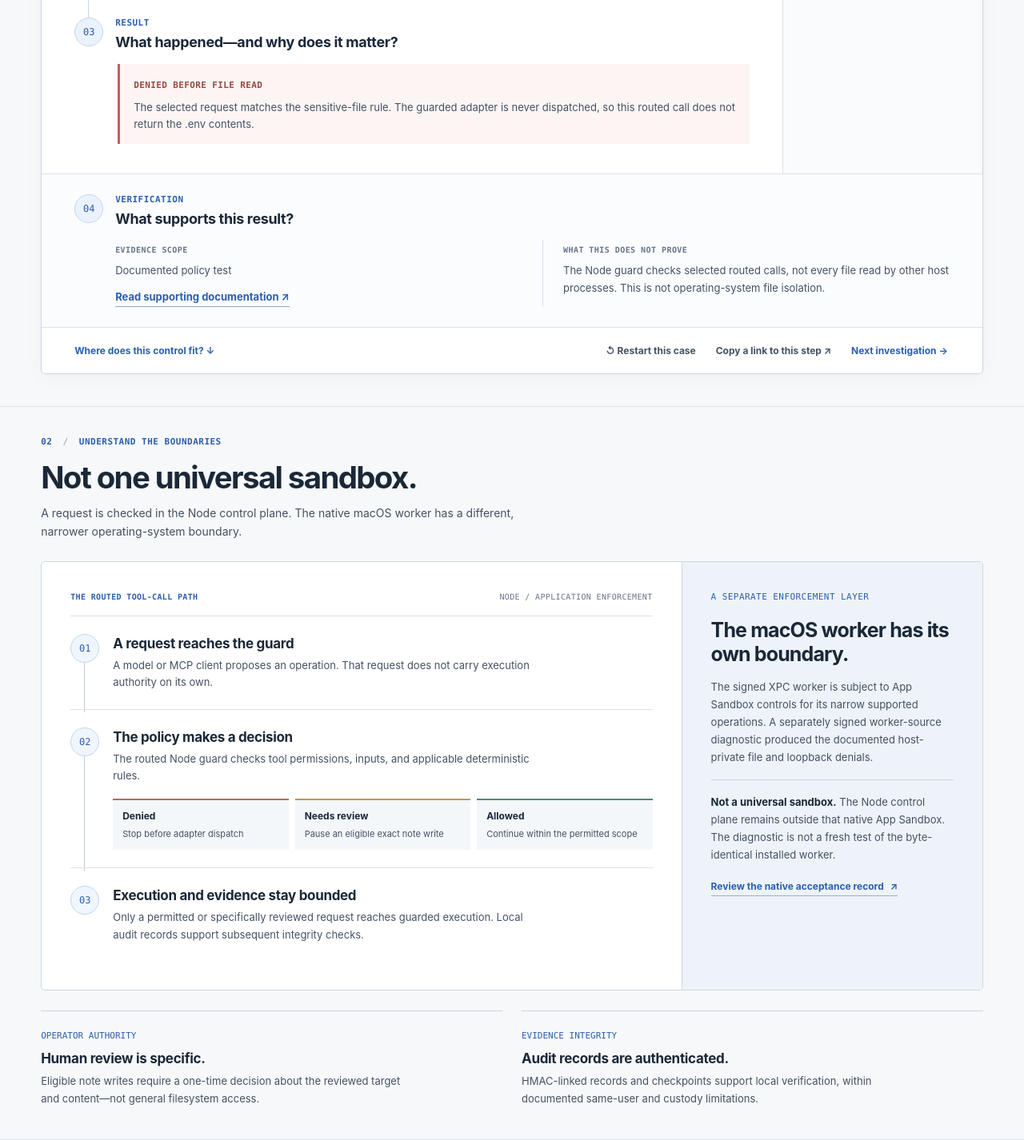
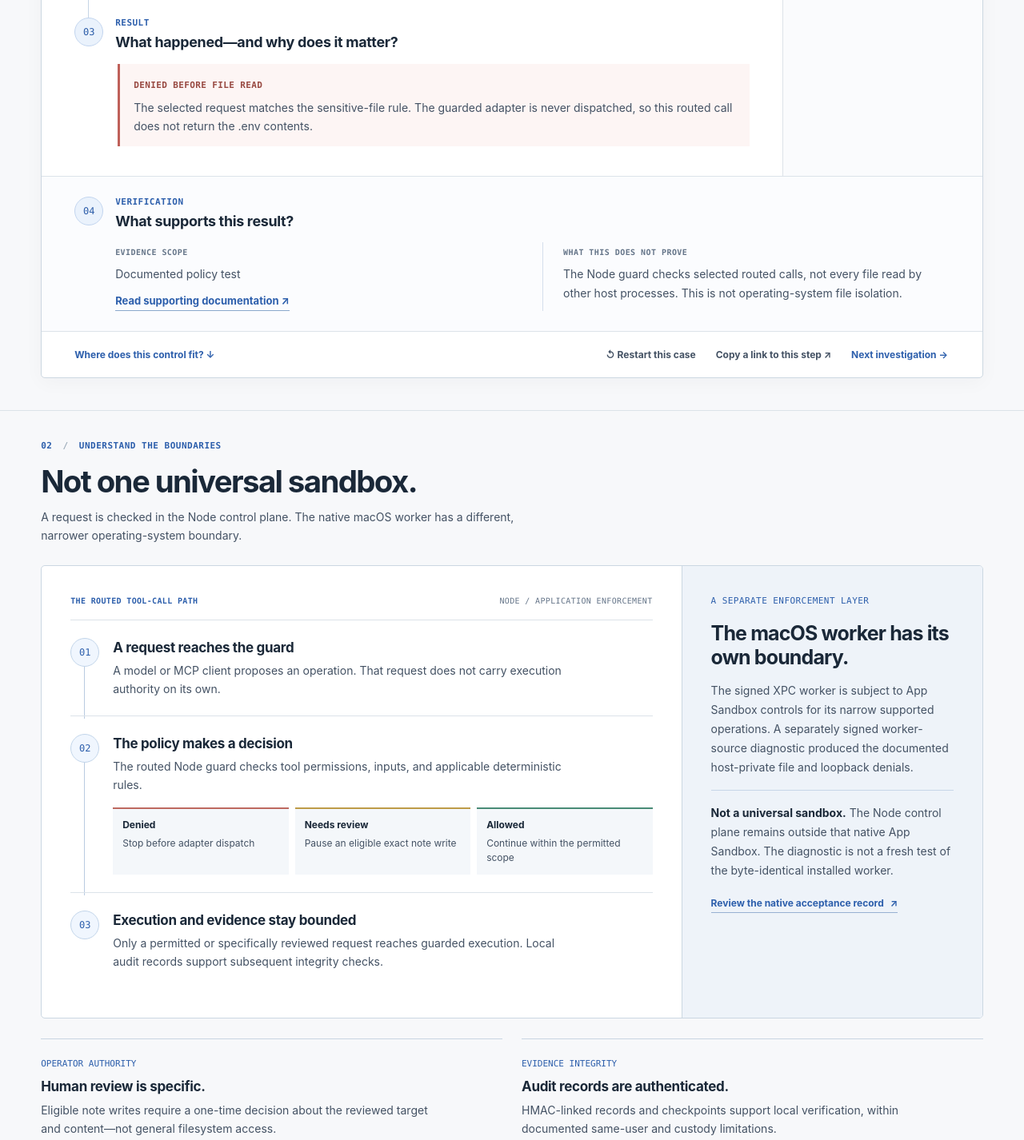
Before and after one commit to christophervalle85/agent-black-box-design-lab, a website with bundled scripts: page public/showcase.html in a window 1280 px wide. Shown: the part 1800-3226 px from the top of the page at 80% size. Built offline with nearby package versions, Linux system fonts and the light colour scheme.

Commit message:
Raise explanatory type sizes for readable decisions and architecture

```diff
--- a/public/showcase.css
+++ b/public/showcase.css
@@ -138,7 +138,7 @@ h1 span { color: #708092; }
 .case-story[data-kind="review"] .outcome-signal { color: #80600c; }
 .case-story[data-kind="native"] .outcome-signal { color: #275b8f; }
 .case-story[data-kind="audit"] .outcome-signal { color: #734b80; }
-.outcome-summary p { font-size: 13px; line-height: 1.62; color: var(--body); margin: 10px 0 0; }
+.outcome-summary p { font-size: 14px; line-height: 1.62; color: var(--body); margin: 10px 0 0; }
 .case-context { border-left: 1px solid var(--rule); background: #fafbfd; padding: 35px 22px 25px; min-width: 0; }
 .case-context h4 { margin: 0 0 21px; font-size: 14px; font-weight: 720; }
 .facts { margin: 0; }
@@ -153,7 +153,7 @@ h1 span { color: #708092; }
 .proof-content > div { min-width: 0; }
 .proof-content > div + div { border-left: 1px solid #d4dfed; padding-left: 25px; }
 .proof-label { font-size: 10px; color: var(--muted); font-weight: 700; }
-.proof-content p { font-size: 13px; color: var(--body); line-height: 1.65; margin: 8px 0 10px; }
+.proof-content p { font-size: 14px; color: var(--body); line-height: 1.65; margin: 8px 0 10px; }
 .proof-link { display: inline-block; font-size: 13px; font-weight: 730; text-decoration: none; color: var(--blue); border-bottom: 1px solid #8ba8cc; padding-bottom: 4px; }
 .proof-link:hover { border-color: var(--blue); }
 .case-footer { display: flex; align-items: center; justify-content: flex-end; flex-wrap: wrap; gap: 12px 21px; border-top: 1px solid var(--rule); padding: 13px clamp(24px,3.2vw,46px); }
@@ -197,7 +197,7 @@ h1 span { color: #708092; }
 }
 .chain-content { min-width: 0; }
 .chain-content h3 { margin: 2px 0 7px; font-size: 17px; letter-spacing: -.019em; font-weight: 730; }
-.chain-content > p { color: var(--body); font-size: 13px; line-height: 1.65; margin: 0; max-width: 64ch; }
+.chain-content > p { color: var(--body); font-size: 14px; line-height: 1.65; margin: 0; max-width: 64ch; }
 .decision-routes { display: grid; grid-template-columns: repeat(3, minmax(0, 1fr)); gap: 8px; margin-top: 17px; }
 .decision-routes > div {
   background: #f4f7fa; border-top: 2px solid #b4c4d5; padding: 12px;
@@ -207,14 +207,14 @@ h1 span { color: #708092; }
 .decision-routes > div:nth-child(2) { border-top-color: #bd9b48; }
 .decision-routes > div:last-child { border-top-color: #498b76; }
 .decision-routes strong { font-size: 12px; font-weight: 740; color: var(--ink); }
-.decision-routes span { font-size: 11px; line-height: 1.5; color: var(--body); }
+.decision-routes span { font-size: 12px; line-height: 1.5; color: var(--body); }
 .architecture-scope {
   min-width: 0; padding: clamp(24px, 3vw, 36px);
   border-left: 1px solid #cbd7e2; background: #eef3f9;
 }
 .scope-eyebrow { font: 11px/1.5 var(--mono); letter-spacing: .04em; color: var(--blue); margin: 0 0 17px; }
 .architecture-scope h3 { font-size: clamp(20px, 2vw, 25px); font-weight: 730; line-height: 1.2; letter-spacing: -.035em; margin: 0 0 15px; }
-.architecture-scope > p:not(.scope-eyebrow) { font-size: 13px; line-height: 1.7; margin: 0 0 17px; color: var(--body); }
+.architecture-scope > p:not(.scope-eyebrow) { font-size: 14px; line-height: 1.7; margin: 0 0 17px; color: var(--body); }
 .architecture-scope .scope-warning { padding-top: 16px; border-top: 1px solid #c7d6e8; }
 .scope-warning strong { color: var(--ink); }
 .scope-link { display: inline-flex; align-items: baseline; gap: 8px; color: var(--blue); font-size: 12px; font-weight: 730; text-decoration: none; border-bottom: 1px solid #97b0d2; padding-bottom: 4px; }
@@ -223,7 +223,7 @@ h1 span { color: #708092; }
 .architecture-support > div { border-top: 1px solid #c8d5e2; padding-top: 18px; }
 .architecture-support > div > span { color: var(--blue); font: 11px var(--mono); }
 .architecture-support h3 { font-size: 17px; letter-spacing: -.018em; font-weight: 730; margin: 11px 0 8px; }
-.architecture-support p { color: var(--body); font-size: 13px; line-height: 1.65; max-width: 56ch; margin: 0; }
+.architecture-support p { color: var(--body); font-size: 14px; line-height: 1.65; max-width: 56ch; margin: 0; }
 .evidence-list { border-top: 1px solid var(--rule); }
 .evidence-list a { display: grid; grid-template-columns: 40px minmax(0,1fr) auto 14px; gap: 17px; padding: 20px 8px; border-bottom: 1px solid var(--rule); align-items: center; text-decoration: none; }
 .evidence-list a:hover { background: #ecf1f7; }
```
